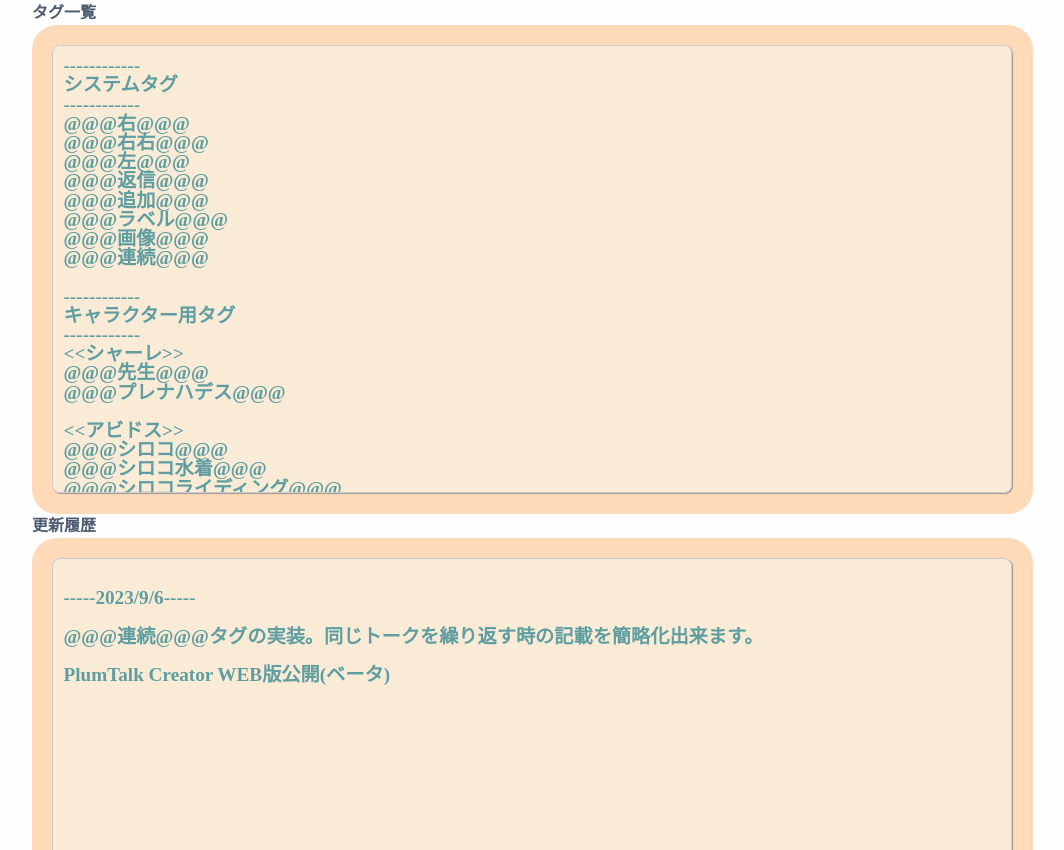
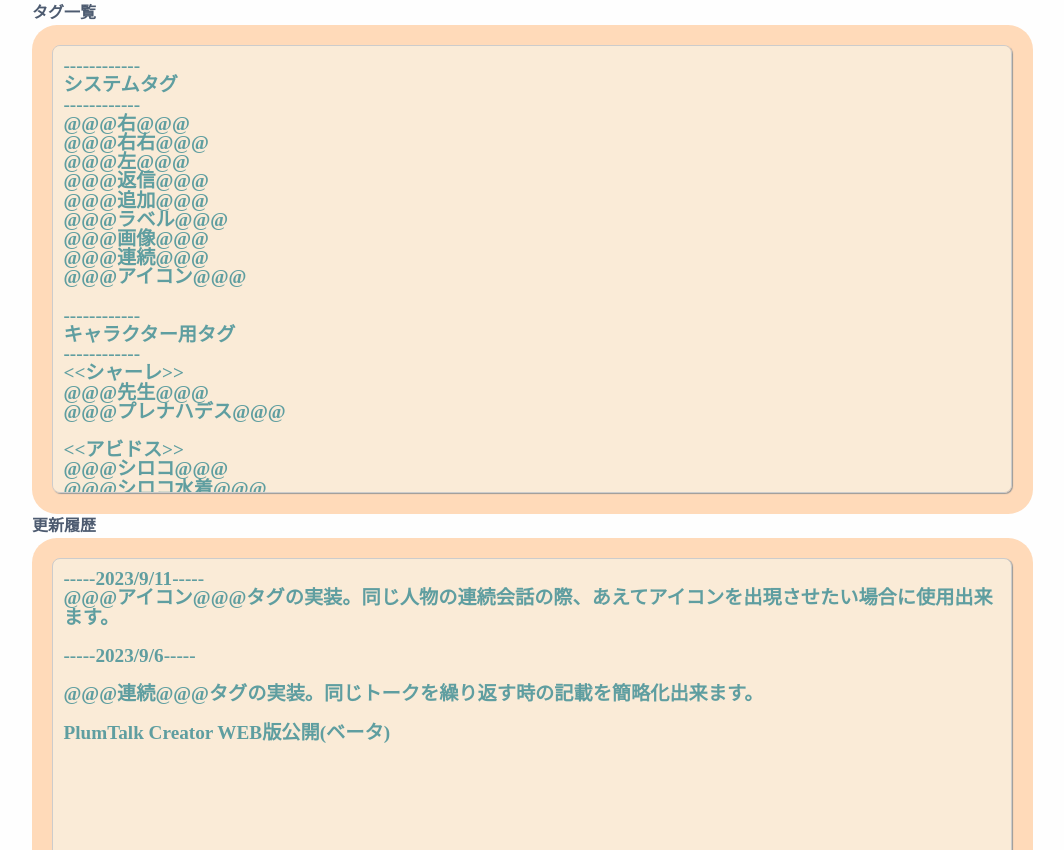
Before and after one commit to Mitsutsuki1/plumTalk, a Flask app: page / in a window 1280 px wide. Shown: the part 5650-6500 px from the top of the page, without its empty margins (128-1192 px from the left). Run offline with Flask 3, Linux system fonts and the light colour scheme.

Commit message:
Add files via upload

```diff
--- a/templates/index.html
+++ b/templates/index.html
@@ -237,6 +237,7 @@
 @@@ラベル@@@
 @@@画像@@@
 @@@連続@@@
+@@@アイコン@@@
 
 ------------
 キャラクター用タグ
@@ -598,6 +599,8 @@
 						</div>
 						<div class="text">
 							<p><textarea class="sumple" readonly>
+-----2023/9/11-----
+@@@アイコン@@@タグの実装。同じ人物の連続会話の際、あえてアイコンを出現させたい場合に使用出来ます。
 
 -----2023/9/6-----
 
```
